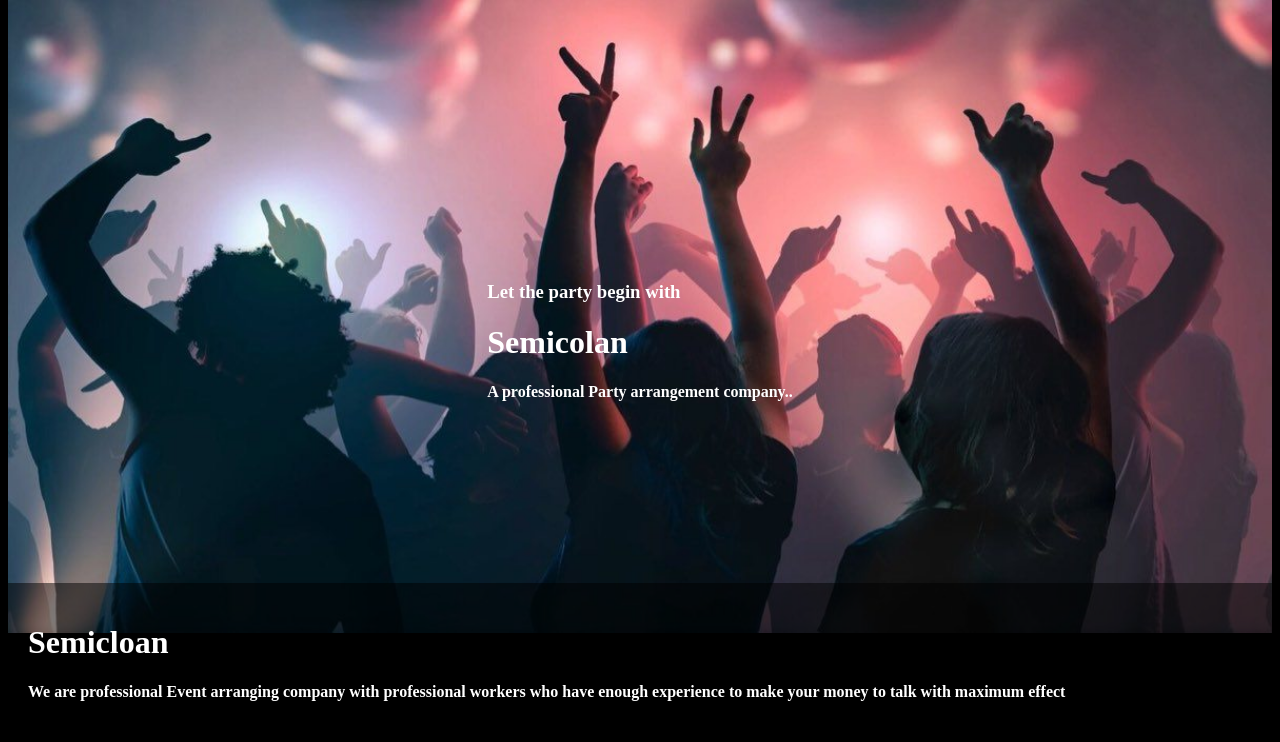
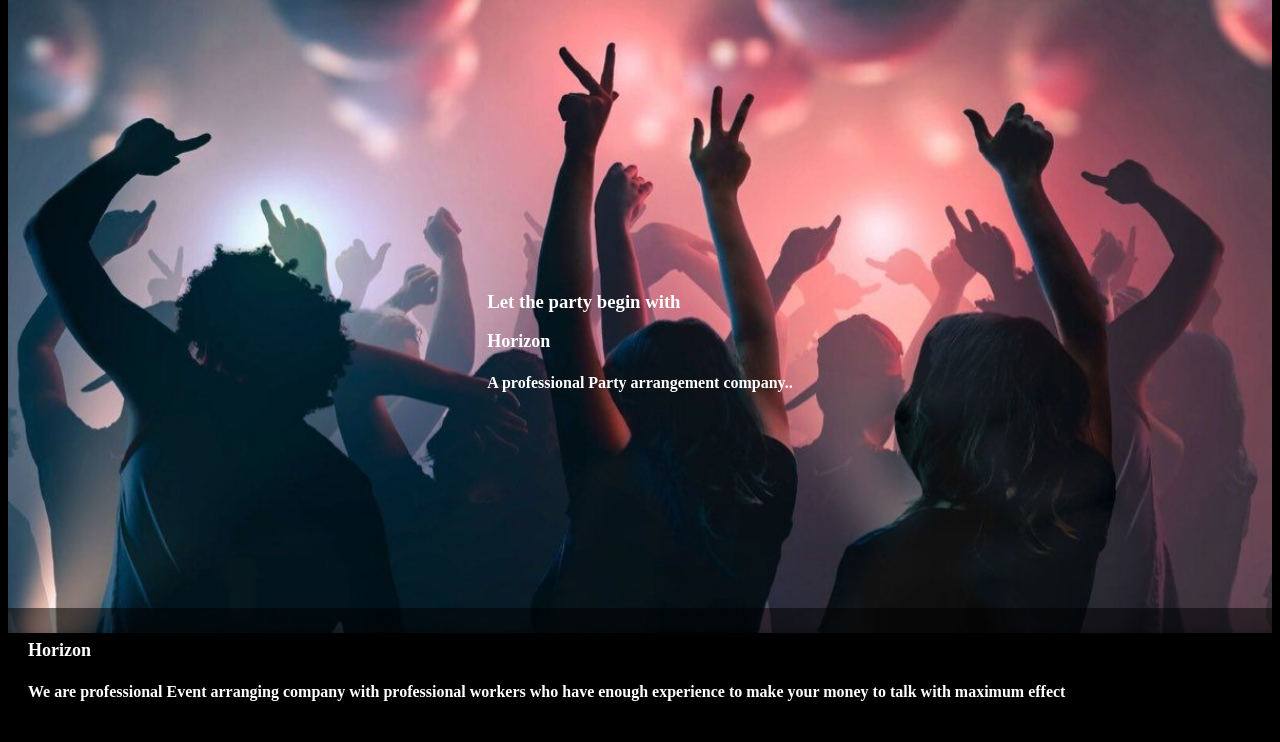
Before and after one commit to shelomi123/Online_party_arrangement_syste, a PHP site: page /html/index.html in a window 1280 px wide; the page is wider, and only the part inside the window is pictured. Shown: the part 58-800 px from the top of that part. Run offline with PHP 8.4, Linux system fonts and the light colour scheme.

Commit message:
innitial commit

```diff
--- a/css/index.css
+++ b/css/index.css
@@ -70,3 +70,7 @@ li a:hover {
 .active {
     background-color: #4CAF50;
 }
+
+h1{
+    font-size: large;
+}
--- a/html/index.html
+++ b/html/index.html
@@ -10,6 +10,7 @@
 
 <div class="container">
     <ul>
+        <!-- Adding navigation bar top -->
         <li>To sign in please click here</li>
         <li style="float:right"><a class="active" href="login.php">Sign In</a></li>
     </ul>
@@ -20,18 +21,18 @@
 <div class="Text">
     <div class="textContainer">
     <h3>Let the party begin with <br></h3>
-        <h1>Semicolan<br></h1>
+        <h1>Horizon<br></h1>
     <h4>A professional Party arrangement company..</h4>
     </div>
 </div>
 
 <!-- adding transeparent text -->
 <div class="transparentText">
-    <h1>Semicloan</h1>
+    <h1>Horizon</h1>
     <h4>We are professional Event arranging company with professional workers who have enough experience to make your money to talk with maximum effect</h4>
 </div>
 
-<!-- Adding navigation bar top -->
+
 
 
 
```
